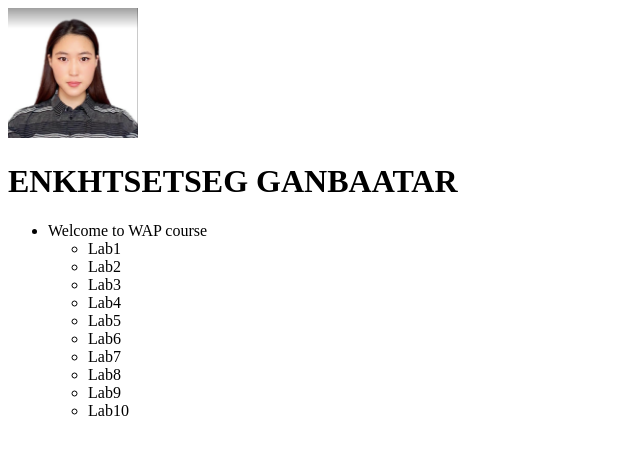
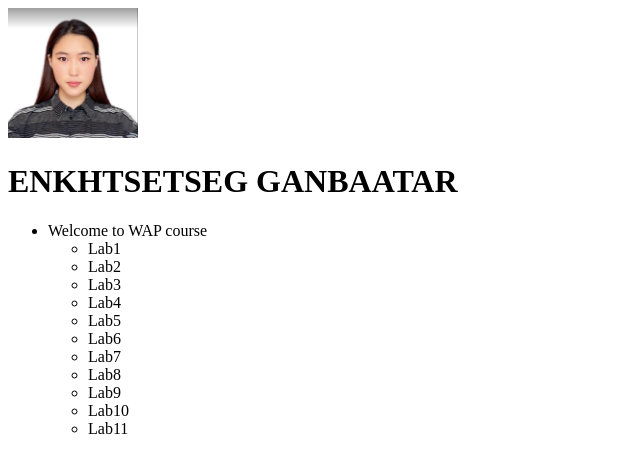
Before and after one commit to egy10/cs472, a plain HTML site: page Lab0/index.html in a window 1280 px wide. Shown: the full height of the page, 0-640 px from the left. Drawn offline with Linux system fonts and the light colour scheme.

Commit message:
Lab11 added.

```diff
--- a/Lab0/index.html
+++ b/Lab0/index.html
@@ -22,6 +22,7 @@
                 <li> Lab8 </li>
                 <li> Lab9 </li>
                 <li> Lab10 </li>
+                <li> Lab11 </li>
             </ul>
         </li>
     </ul>
```
